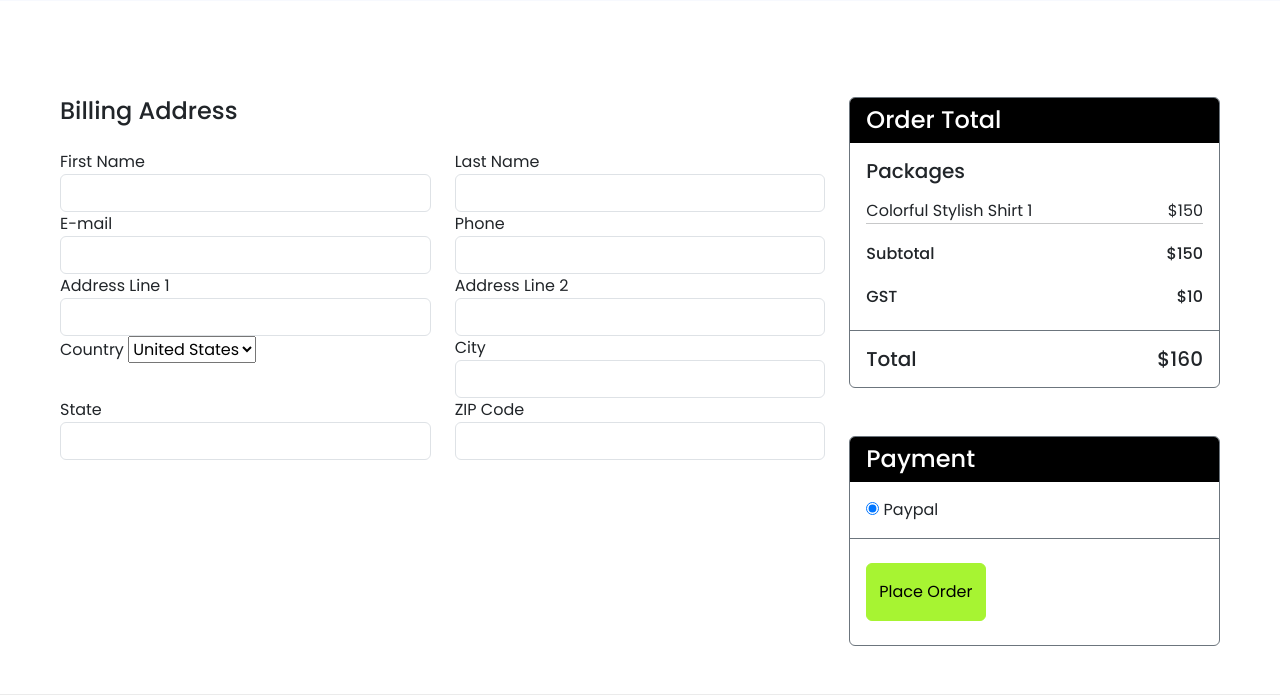
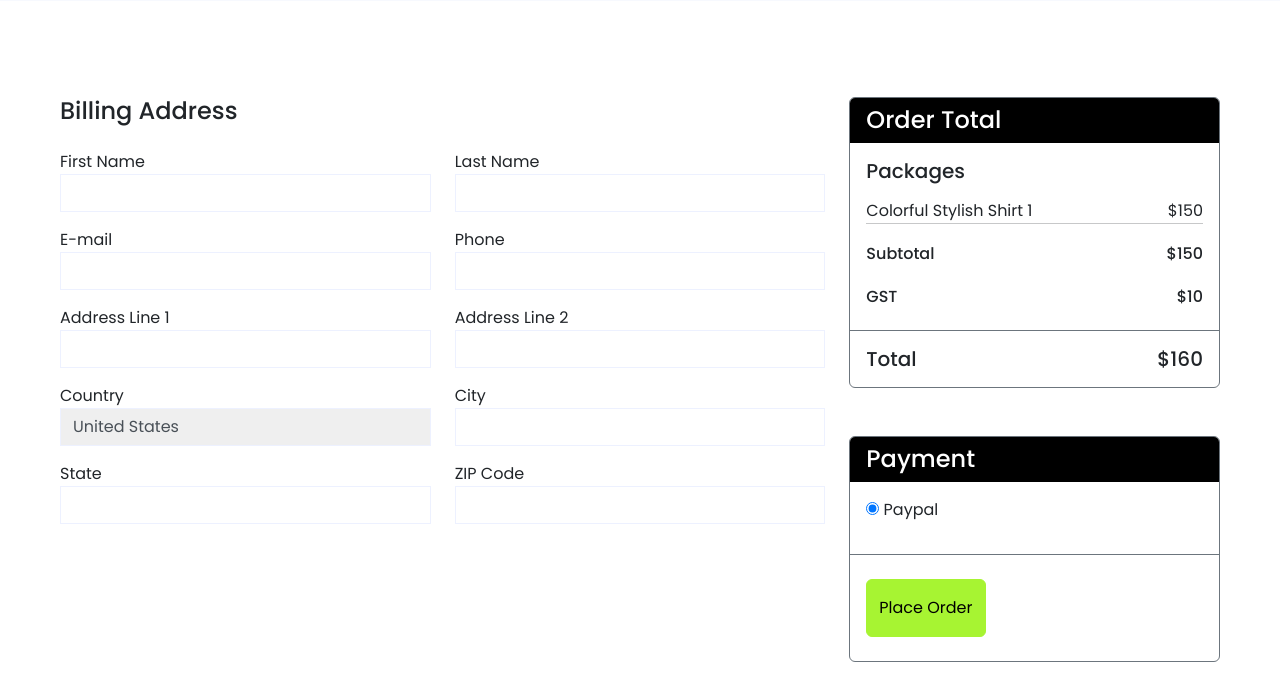
Before and after one commit to mzr-Qasim/slikk-django-backend, a Django app: page /checkout/ in a window 1280 px wide. Shown: the part 413-1108 px from the top of the page. Run offline with Django 5.2, Linux system fonts and the light colour scheme; some libraries are stand-ins or nearby versions; some web fonts are replaced.

Commit message:
orders and checkout page design completed

```diff
--- a/static/assets/css/partials/_base.scss
+++ b/static/assets/css/partials/_base.scss
@@ -140,3 +140,49 @@ a{
 //     border-color: $black-color;
 //     box-shadow: 0 0 0 0.2rem rgba(183, 138, 135, 0.5);
 //   }
+
+
+
+
+.input-group > .form-control, .input-group > .form-control-plaintext, .input-group > .custom-select, .input-group > .custom-file {
+    position: relative;
+    flex: 1 1 auto;
+    width: 1%;
+    min-width: 0;
+    margin-bottom: 0;
+}
+
+.form-control {
+    display: block;
+    width: 100%;
+    height: calc(1.5em + 0.75rem + 2px);
+    padding: 0.375rem 0.75rem;
+    font-size: 1rem;
+    font-weight: 400;
+    line-height: 1.5;
+    color: #495057;
+    background-color: #fff;
+    background-clip: padding-box;
+    border: 1px solid #EDF1FF;
+    border-radius: 0;
+    transition: border-color 0.15s ease-in-out, box-shadow 0.15s ease-in-out;
+}
+
+.form-group {
+    margin-bottom: 1rem!important;
+}
+
+.custom-select {
+    display: inline-block;
+    width: 100%;
+    height: calc(1.5em + 0.75rem + 2px);
+    padding: 0.375rem 1.75rem 0.375rem 0.75rem;
+    font-size: 1rem;
+    font-weight: 400;
+    line-height: 1.5;
+    color: #495057;
+    vertical-align: middle;
+    border: 1px solid #EDF1FF;
+    border-radius: 0;
+    appearance: none;
+}
```
Also changed, not shown: templates/index.html (+8 -0 lines), templates/orders.html (+4 -4 lines), db.sqlite3, static/assets/css/main.css, 1 other file.
